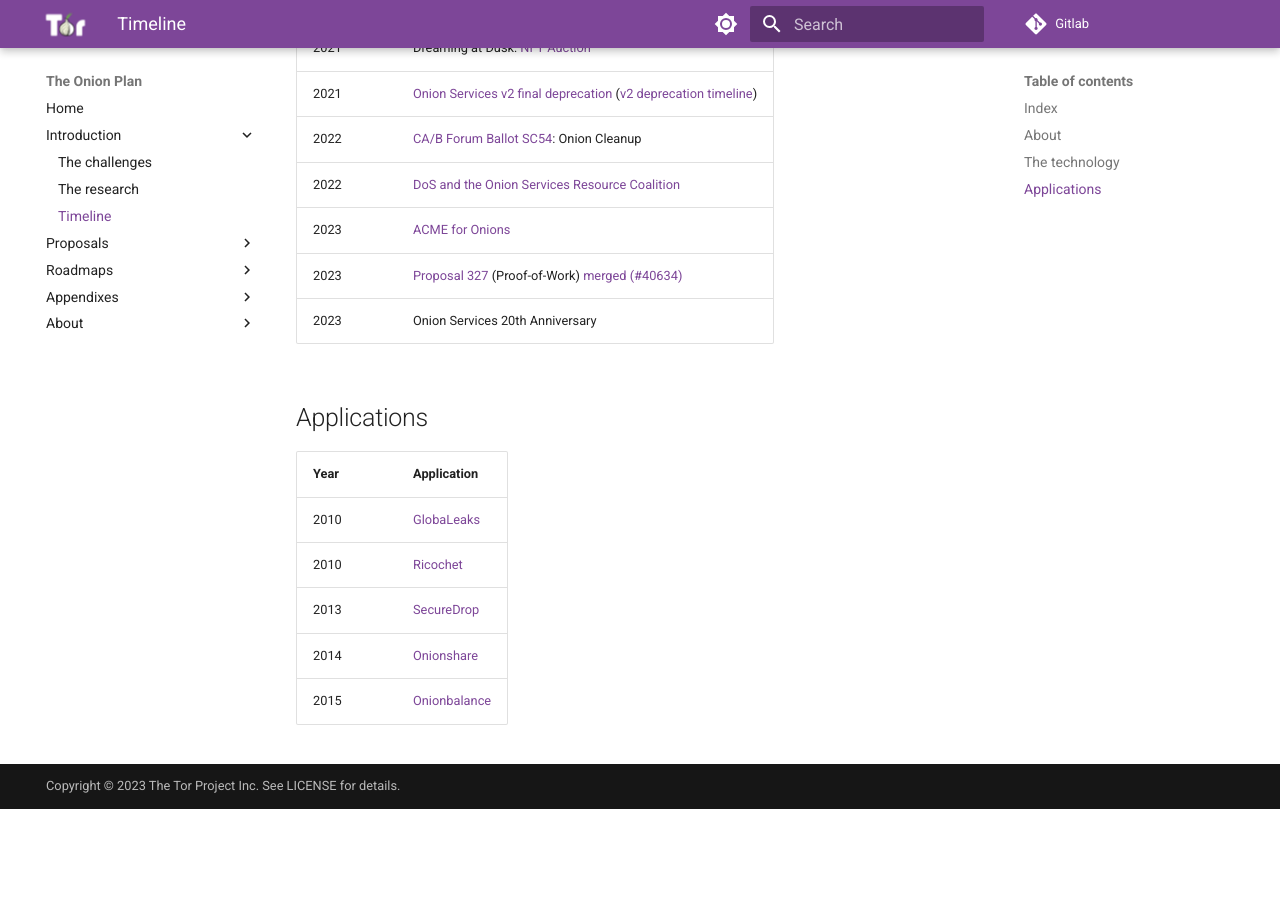
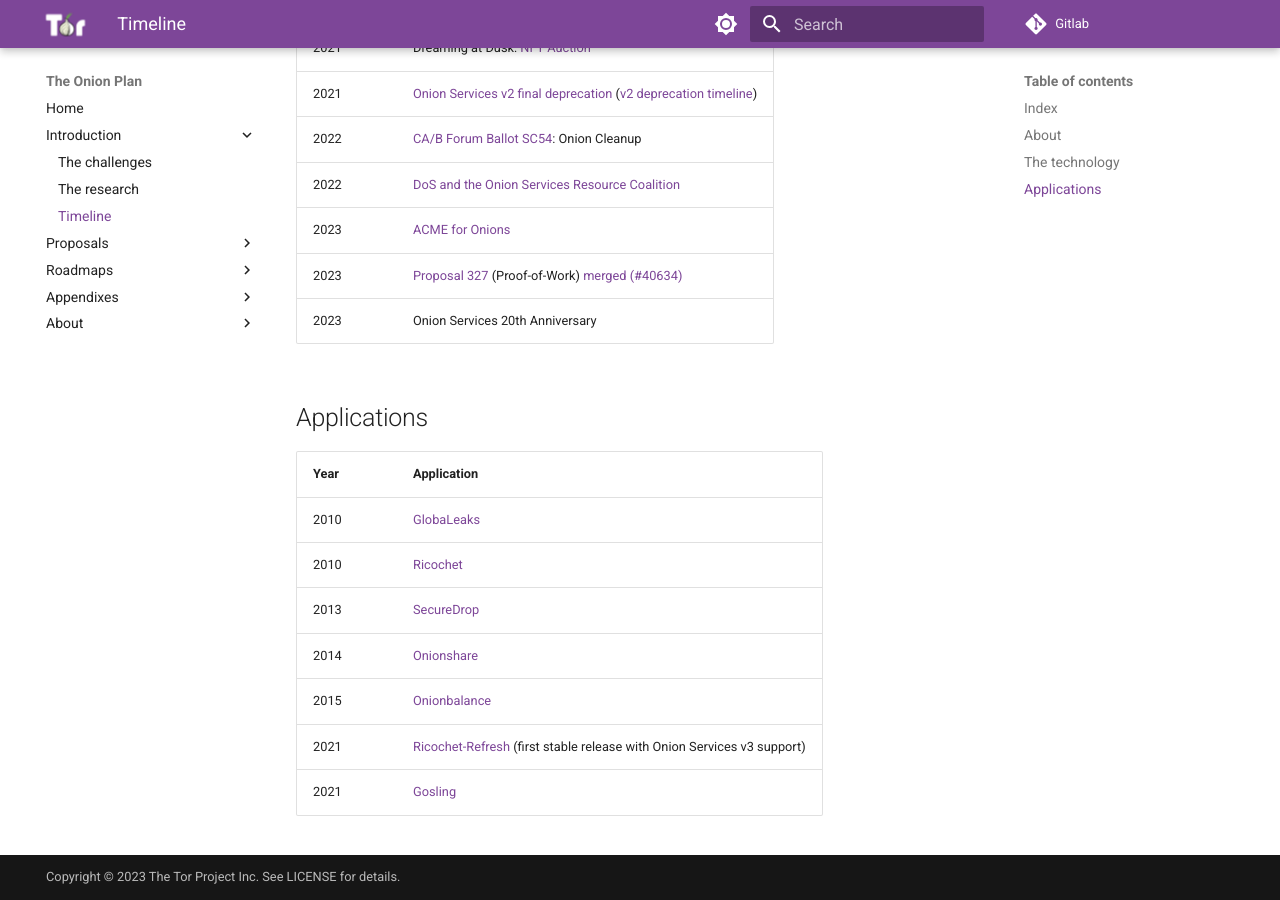
Before and after one commit to offsoc/onionplan, an MkDocs documentation site: the page built from docs/intro/timeline.md, in a window 1280 px wide and 900 px high, scrolled down 1425 px. Built offline with MkDocs 1.6.1 and Material for MkDocs 9.7.7, drawn with Linux system fonts in a browser that asks for light colours; before the commit the page ends 2234 px from its top, so only the background shows below that.

Commit message:
Feat: timeline: Ricochet-Refresh and Gosling

```diff
--- a/docs/intro/timeline.md
+++ b/docs/intro/timeline.md
@@ -41,12 +41,14 @@ Year | Technology or relevant event
 ## Applications
 
 Year | Application
------|----------------------------------------------------------------------
+-----|---------------------------------------------------------------------------
 2010 | [GlobaLeaks][]
 2010 | [Ricochet][]
 2013 | [SecureDrop][]
 2014 | [Onionshare][]
 2015 | [Onionbalance][]
+2021 | [Ricochet-Refresh][] (first stable release with Onion Services v3 support)
+2021 | [Gosling][]
 
 [Onion Services]: https://community.torproject.org/onion-services/
 [rendezvous]: https://gitweb.torproject.org/tor.git/commit/?id=3d538f6d702937c23bec33b3bdd62ff9fba9d2a3
@@ -76,3 +78,5 @@ Year | Application
 [SecureDrop]: https://en.wikipedia.org/wiki/SecureDrop
 [Onionbalance]: https://gitlab.torproject.org/tpo/core/onionbalance/-/commit/a8b970c7799a106440facd0ab9f0b19220a16e57
 [Ricochet]: https://github.com/ricochet-im/ricochet/commit/8bf50c6d07bd61122828ed6870dadd1a52bd5794
+[Ricochet-Refresh]: https://ricochetrefresh.net
+[Gosling]: https://github.com/blueprint-freespeech/gosling/
```
